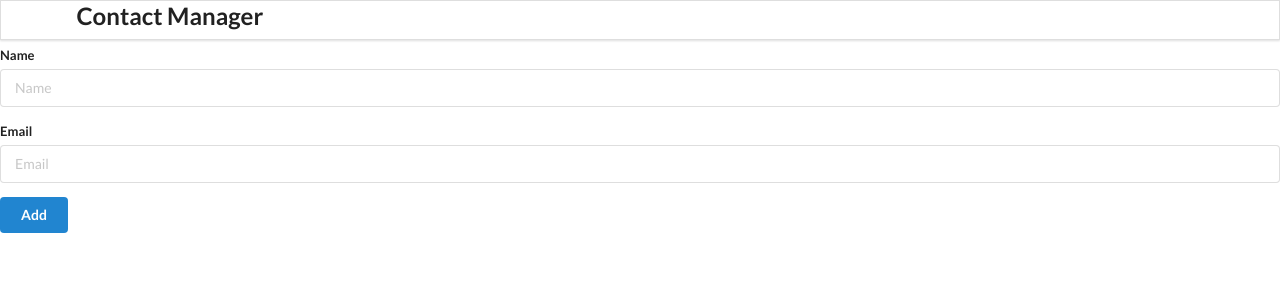
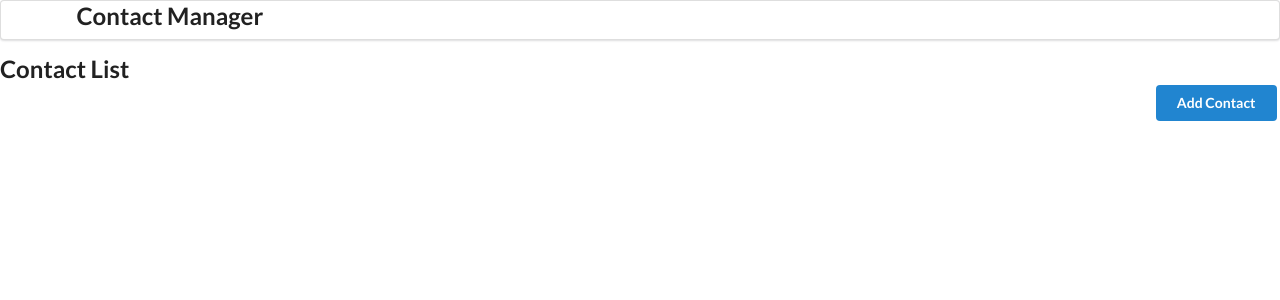
Before and after one commit to lrlakshan/contact-app, a React (Create React App) app: page / in a window 1280 px wide. Shown: the top 300 px of the page. Built offline with nearby package versions, Linux system fonts and the light colour scheme.

Commit message:
routing between main page and add contact page

```diff
--- a/package.json
+++ b/package.json
@@ -8,6 +8,7 @@
     "@testing-library/user-event": "^13.5.0",
     "react": "^18.1.0",
     "react-dom": "^18.1.0",
+    "react-router-dom": "^6.3.0",
     "react-scripts": "5.0.1",
     "web-vitals": "^2.1.4"
   },
@@ -34,5 +35,8 @@
       "last 1 firefox version",
       "last 1 safari version"
     ]
+  },
+  "devDependencies": {
+    "gulp": "^4.0.2"
   }
 }
--- a/public/index.html
+++ b/public/index.html
@@ -14,7 +14,7 @@
       manifest.json provides metadata used when your web app is installed on a
       user's mobile device or desktop. See https://developers.google.com/web/fundamentals/web-app-manifest/
     -->
-    <link rel="stylesheet" href="https://cdnjs.cloudflare.com/ajax/libs/semantic-ui/2.4.1/semantic.min.css" integrity="sha512-8bHTC73gkZ7rZ7vpqUQThUDhqcNFyYi2xgDgPDHc+GXVGHXq+xPjynxIopALmOPqzo9JZj0k6OqqewdGO3EsrQ==" crossorigin="anonymous" referrerpolicy="no-referrer" />
+    <link rel="stylesheet" href="https://cdnjs.cloudflare.com/ajax/libs/semantic-ui/2.4.1/semantic.min.css" integrity="sha512-8bHTC73gkZ7rZ7vpqUQThUDhqcNFyYi2xgDgPDHc+GXVGHXq+xPjynxIopALmOPqzo9JZj0k6OqqewdGO3EsrQ==" crossorigin="anonymous" />
     <!--
       Notice the use of %PUBLIC_URL% in the tags above.
       It will be replaced with the URL of the `public` folder during the build.
--- a/src/Components/AddContact.js
+++ b/src/Components/AddContact.js
@@ -1,7 +1,9 @@
 import React, { useState } from "react";
+import {useNavigate} from 'react-router-dom';
 
 const AddContact = (props) => {
 
+const navigate = useNavigate();
 const [contactData, setContactData] = useState({
     name: "",
     email: ""
@@ -26,6 +28,7 @@ const addData = (e) => {
 
     props.addContactHandler(contactData);
     setContactData({name: "", email: ""});
+    navigate("/");
 }
   return (
     <div className="ui main">
--- a/src/Components/App.js
+++ b/src/Components/App.js
@@ -1,4 +1,5 @@
 import React, {useState, useEffect} from "react";
+import { BrowserRouter as Router, Routes, Route} from "react-router-dom";
 import './App.css';
 import Header from "./Header";
 import AddContact from "./AddContact";
@@ -38,9 +39,31 @@ const App = () => {
 
   return (
     <div>
-        <Header />
-        <AddContact addContactHandler = {addContactHandler}/>
-        <ContactList contacts = {contacts} retrieveId = {deleteContactHandler}/>
+        <Router>
+          <Header />
+          <Routes>
+            <Route
+              path="/"
+              exact
+              element={
+                <ContactList
+                  contacts = {contacts}
+                  retrieveId = {deleteContactHandler}
+                />
+              }
+            />
+            <Route
+              path="/add"
+              element={
+                <AddContact
+                  addContactHandler = {addContactHandler}
+                />
+              }
+            />
+          </Routes>
+        </Router>
+        {/* <AddContact addContactHandler = {addContactHandler}/>
+        <ContactList contacts = {contacts} retrieveId = {deleteContactHandler}/> */}
     </div>
   );
 }
--- a/src/Components/ContactList.js
+++ b/src/Components/ContactList.js
@@ -1,4 +1,5 @@
 import React from "react";
+import { Link } from "react-router-dom";
 import ContactCard from "./ContactCard";
 
 const ContactList = (props) => {
@@ -13,7 +14,19 @@ const ContactList = (props) => {
     );
   });
 
-  return <div className="ui celled list">{renderContactList}</div>;
-};
+  return (
+    <div className="ui main">
+      <h2>Contact List
+        <Link to = "/add">
+          <div style={{ display: "flex" }}>
+            <button className="ui button blue" style = {{marginLeft: "auto"}}>Add Contact</button>
+          </div>
+        </Link>
+      </h2>
+      <div className="ui celled list">
+        {renderContactList}
+      </div>
+    </div>
+    )};
 
 export default ContactList;
--- a/src/Components/Header.js
+++ b/src/Components/Header.js
@@ -2,7 +2,7 @@ import React from "react";
 
 const Header = () => {
     return (
-        <div className="ui fixed menu">
+        <div className="ui menu">
             <div className="ui container center">
                 <h2>Contact Manager</h2>
             </div>
```
Also changed, not shown: 1 other file (tests, documents, lock files or other folders).
